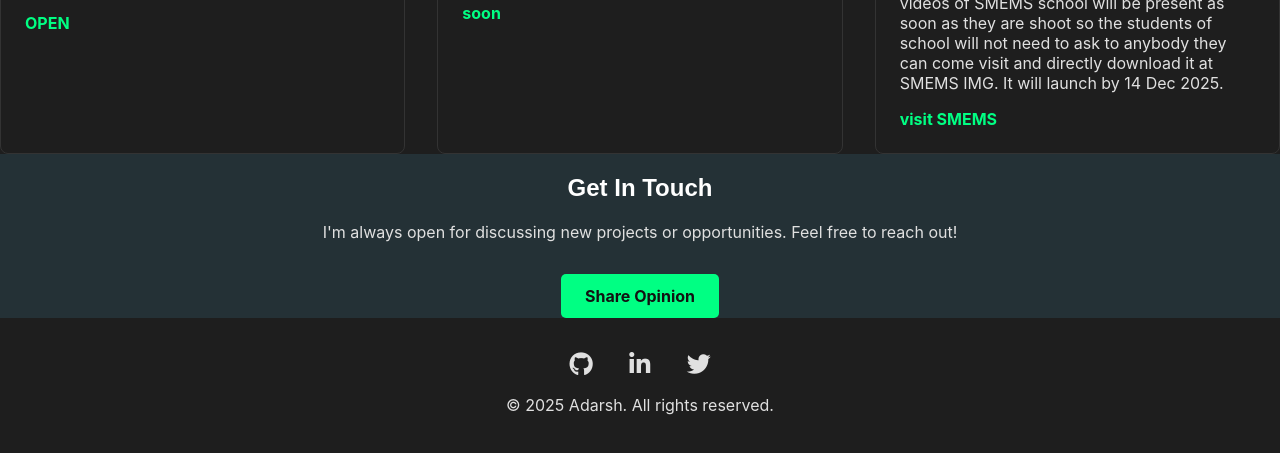
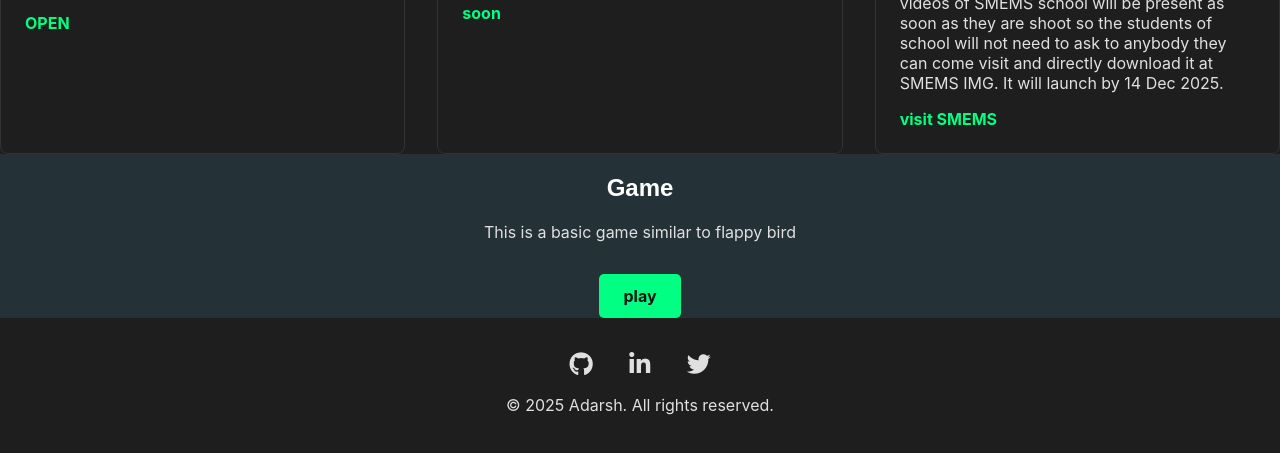
Before and after one commit to adarshvickey/Encrypt, a plain HTML site: page index.html in a window 1280 px wide. Shown: the part 1617-2070 px from the top of the page. Drawn offline with nearby package versions, Linux system fonts and the light colour scheme; animation ran at ten frames a second.

Commit message:
Update index.html

```diff
--- a/index.html
+++ b/index.html
@@ -81,9 +81,9 @@
         </section>
 
         <section id="contact" class="fade-in">
-            <h2>Get In Touch</h2>
-            <p>I'm always open for discussing new projects or opportunities. Feel free to reach out!</p>
-            <a href="https://www.instagram.com/adarsh_vickey?igsh=ODBtaHQwMjhmc3Fo" class="cta-button">Share Opinion</a>
+            <h2>Game</h2>
+            <p>This is a basic game similar to flappy bird </p>
+            <a href="game.html" class="cta-button">play</a>
         </section>
     </main>
 
```
